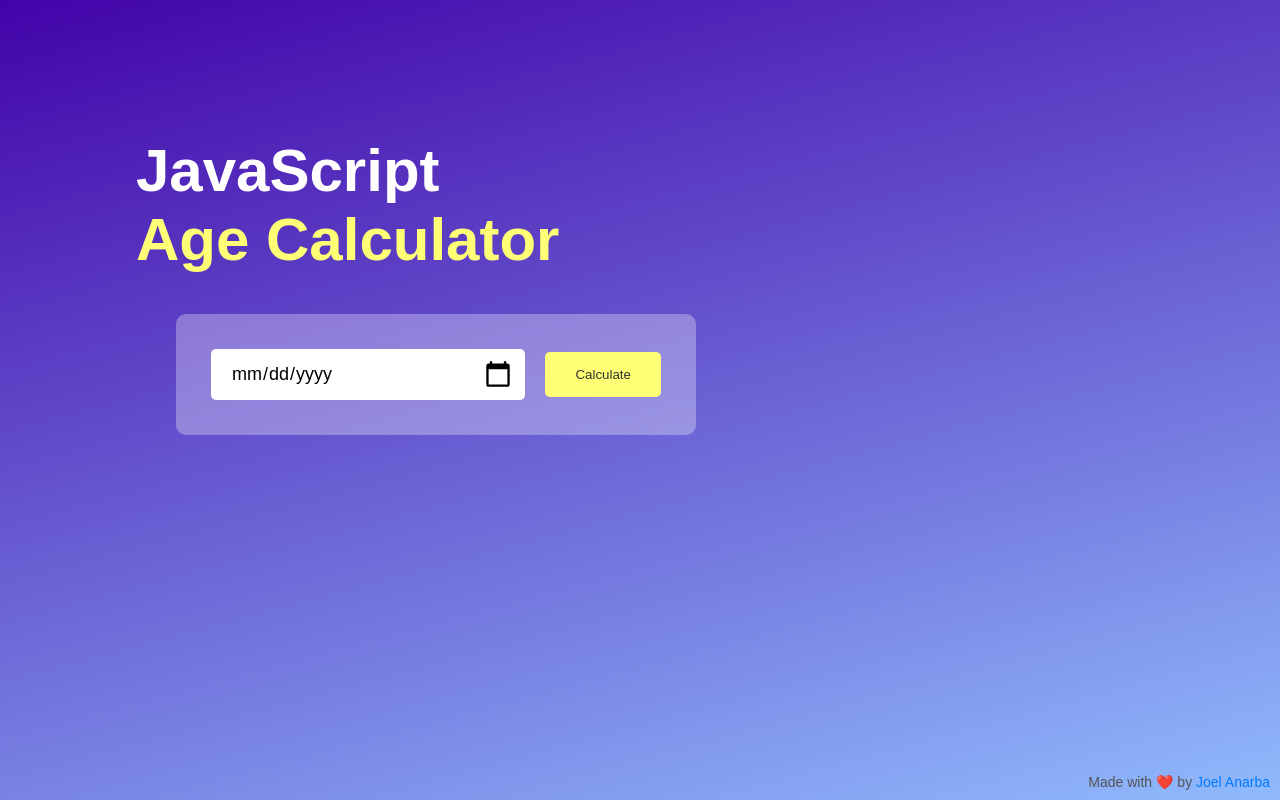
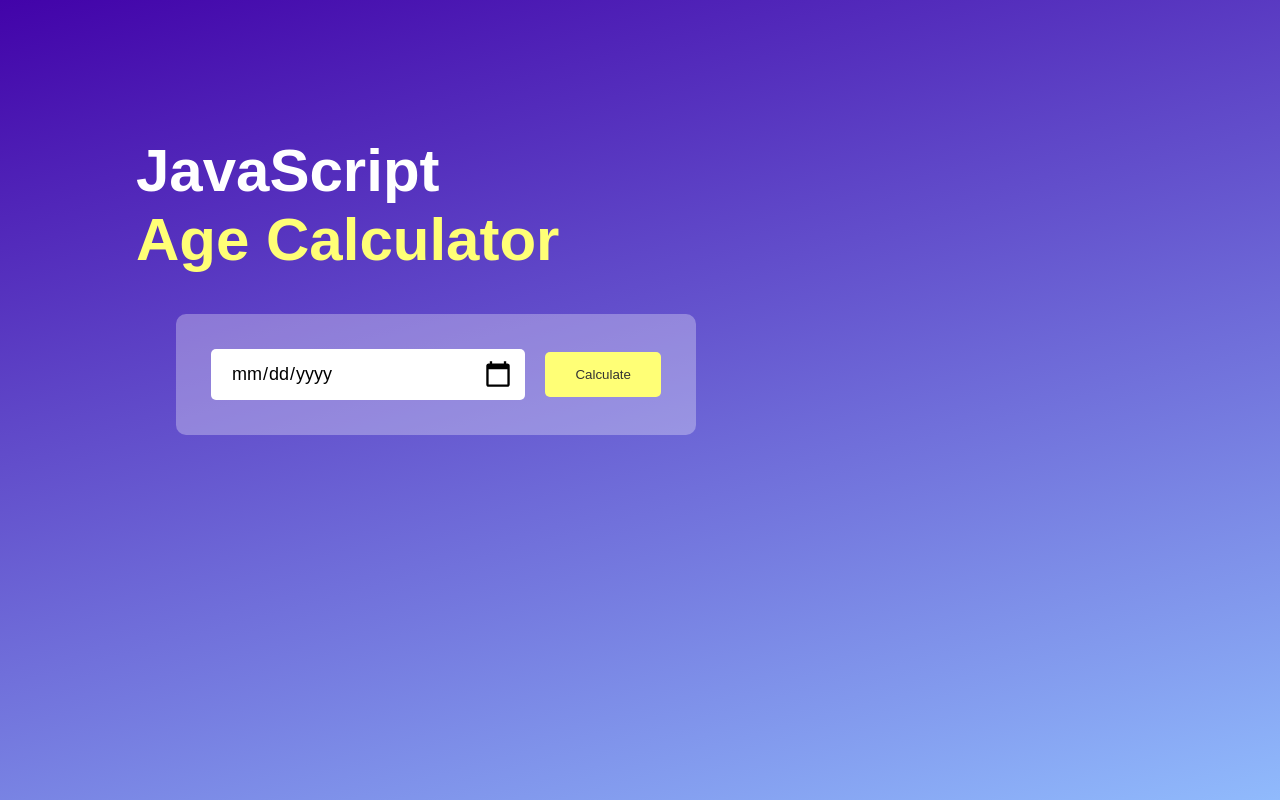
Before and after one commit to joelanarba/30-JavaScript-Projects, a plain HTML site: page Age Calculator/index.html in a window 1280 px wide. Drawn offline with Linux system fonts and the light colour scheme.

Commit message:
Update index.html

```diff
--- a/Age Calculator/index.html
+++ b/Age Calculator/index.html
@@ -16,7 +16,7 @@
             </div>
             <p id="result"></p>
         </div>
-        <p class="signOut">Made with ❤️ by <a href="https://github.com/joelanarba">Joel Anarba</a></p>
+
     </div>
 
     <script src="script.js"></script>
```
